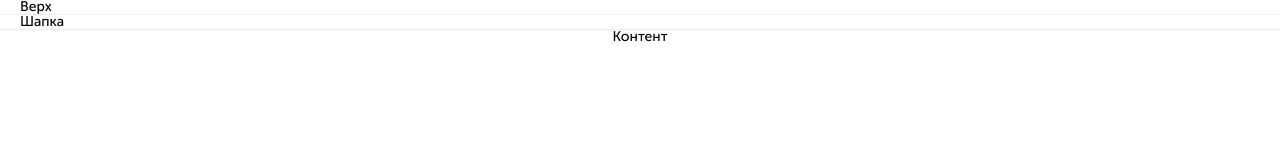
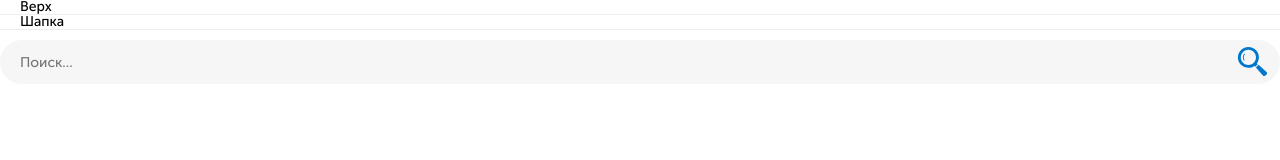
Before and after one commit to nyurasheva/REACT2023Q4, a React (Vite) app: page / in a window 1280 px wide. Shown: the top 160 px of the page. Built offline with nearby package versions, Linux system fonts and the light colour scheme.

Commit message:
feat: add search components

```diff
--- a/src/components/Content.tsx
+++ b/src/components/Content.tsx
@@ -1,7 +1,25 @@
+import { useState } from 'react';
+import { SearchInput } from './SearchInput';
+import SearchResult from './SearchResult';
+
 const Content = () => {
+  const [, setTextQuery] = useState('');
+
+  const handleSearchChange = (text: string) => {
+    setTextQuery(text);
+    // setShouldChangePageNumber(true);
+  };
+
   return (
     <main className="content container">
-      <div className="row">Контент</div>
+      <div>
+        <SearchInput
+          onSearch={(searchText: string) => handleSearchChange(searchText)}
+        />
+      </div>
+      <div>
+        <SearchResult />
+      </div>
     </main>
   );
 };
--- /dev/null
+++ b/src/components/SearchInput.tsx
@@ -0,0 +1,41 @@
+import React, { useState } from 'react';
+
+interface SearchInputProps {
+  onSearch: (searchText: string) => void;
+}
+
+const SearchInput: React.FC<SearchInputProps> = ({ onSearch }) => {
+  const [searchText, setSearchText] = useState<string>('');
+
+  const handleInputChange = (event: React.ChangeEvent<HTMLInputElement>) => {
+    setSearchText(event.target.value);
+    if (!event.target.value.trim()) {
+      onSearch(event.target.value.trim());
+    }
+  };
+
+  const handleSearch = () => {
+    onSearch(searchText);
+  };
+
+  const handleKeyDown = (event: React.KeyboardEvent<HTMLInputElement>) => {
+    if (event.key === 'Enter') {
+      onSearch(searchText);
+    }
+  };
+
+  return (
+    <div className="search-directory">
+      <input
+        type="text"
+        placeholder="Поиск..."
+        value={searchText}
+        onChange={handleInputChange}
+        onKeyDown={handleKeyDown}
+      />
+      <button onClick={handleSearch} tabIndex={-1}></button>
+    </div>
+  );
+};
+
+export { SearchInput };
--- /dev/null
+++ b/src/components/SearchResult.tsx
@@ -0,0 +1,41 @@
+import React, { useEffect, useState } from 'react';
+
+const SearchResult: React.FC = () => {
+  const [searchResults, setSearchResults] = useState([]);
+  const [searchQuery] = useState('');
+  // const [searchQuery, setSearchQuery] = useState('');
+
+  useEffect(() => {
+    // В этом блоке useEffect будет выполнен запрос к выбранному API
+    // Используйте `searchQuery` в запросе для поиска
+
+    if (searchQuery) {
+      fetch(`https://pokeapi.co/api/v2/pokemon`)
+        .then((response) => response.json())
+        .then((data) => {
+          // Обновите состояние `searchResults` с полученными данными
+          setSearchResults(data.results);
+        })
+        .catch((error) => {
+          // Обработка ошибок при запросе
+          console.error('Ошибка при выполнении запроса:', error);
+        });
+    }
+  }, [searchQuery]);
+
+  return (
+    <div>
+      {Array.isArray(searchResults) ? (
+        searchResults.map((result, index) => (
+          <div key={index}>
+            {/* Отображение названия и описания элемента */}
+          </div>
+        ))
+      ) : (
+        <div>Результаты поиска не найдены</div>
+      )}
+    </div>
+  );
+};
+
+export default SearchResult;
```
Also changed, not shown: src/assets/svg/glass.svg (added).
